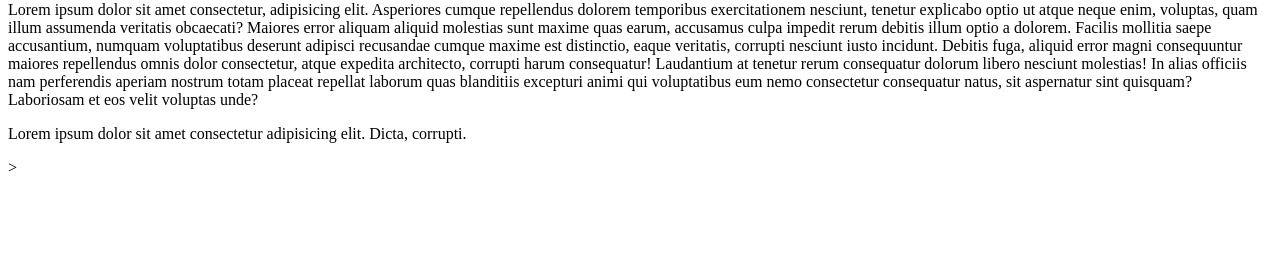
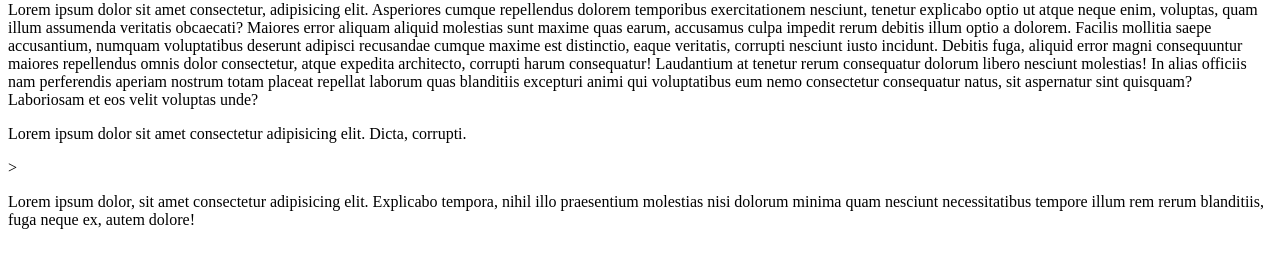
Before and after one commit to MadanBurathi/Newrepository, a plain HTML site: page index.html in a window 1280 px wide. Shown: the part 79-346 px from the top of the page. Drawn offline with Linux system fonts and the light colour scheme.

Commit message:
commited

```diff
--- a/index.html
+++ b/index.html
@@ -10,5 +10,6 @@
     <h1>Hi this is my first program to host in Github</h1>
     <p>Lorem ipsum dolor sit amet consectetur, adipisicing elit. Asperiores cumque repellendus dolorem temporibus exercitationem nesciunt, tenetur explicabo optio ut atque neque enim, voluptas, quam illum assumenda veritatis obcaecati? Maiores error aliquam aliquid molestias sunt maxime quas earum, accusamus culpa impedit rerum debitis illum optio a dolorem. Facilis mollitia saepe accusantium, numquam voluptatibus deserunt adipisci recusandae cumque maxime est distinctio, eaque veritatis, corrupti nesciunt iusto incidunt. Debitis fuga, aliquid error magni consequuntur maiores repellendus omnis dolor consectetur, atque expedita architecto, corrupti harum consequatur! Laudantium at tenetur rerum consequatur dolorum libero nesciunt molestias! In alias officiis nam perferendis aperiam nostrum totam placeat repellat laborum quas blanditiis excepturi animi qui voluptatibus eum nemo consectetur consequatur natus, sit aspernatur sint quisquam? Laboriosam et eos velit voluptas unde?</p>
     <p>Lorem ipsum dolor sit amet consectetur adipisicing elit. Dicta, corrupti.</p>>
+    <p>Lorem ipsum dolor, sit amet consectetur adipisicing elit. Explicabo tempora, nihil illo praesentium molestias nisi dolorum minima quam nesciunt necessitatibus tempore illum rem rerum blanditiis, fuga neque ex, autem dolore!</p>
 </body>
 </html>
```
